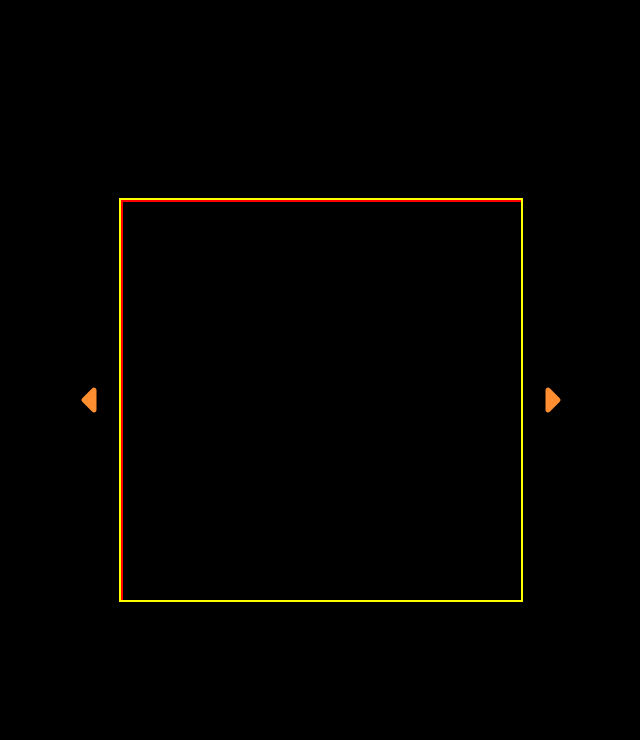
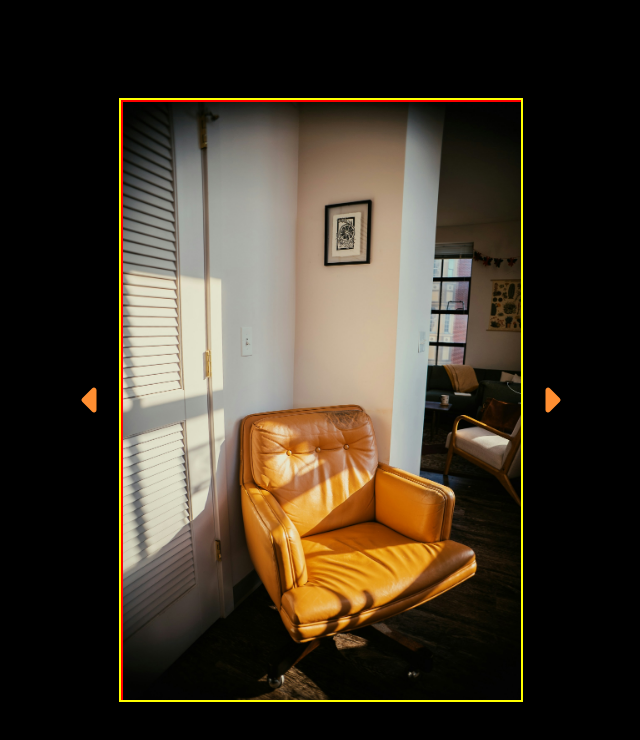
Before and after one commit to Julczan/image_carousel_odin, a plain HTML site: page index.html in a window 1280 px wide. Shown: the whole page, without its empty margins (319-959 px from the left). Drawn offline with Linux system fonts and the light colour scheme.

Commit message:
adding images

```diff
--- a/index.html
+++ b/index.html
@@ -20,7 +20,12 @@
     </svg>
 
     <div class="frame">
-      <div id="slider" class="slider-start"></div>
+      <div id="slider" class="slider-start">
+        <img id="first" src="/assets/first.jpg" alt="chair" />
+        <img id="second" src="/assets/second.jpg" alt="mountain" />
+        <img id="third" src="/assets/third.jpg" alt="chair" />
+        <img id="last" src="/assets/last.jpg" alt="street" />
+      </div>
     </div>
 
     <svg class="next" xmlns="http://www.w3.org/2000/svg" viewBox="0 0 24 24">
--- a/styles.css
+++ b/styles.css
@@ -12,7 +12,7 @@ body {
 .slider-third,
 .slider-last {
   width: 1600px;
-  height: 400px;
+  height: 600px;
   border: solid red 2px;
   position: absolute;
 }
@@ -27,10 +27,15 @@ body {
   right: 0px;
 }
 
+#slider {
+  display: grid;
+  grid-template-columns: repeat(4, 1fr);
+}
+
 .frame {
   position: relative;
   width: 400px;
-  height: 400px;
+  height: 600px;
   border: solid yellow 2px;
   overflow: hidden;
 }
@@ -39,3 +44,8 @@ svg {
   width: 60px;
   height: 60px;
 }
+
+img {
+  width: 400px;
+  height: 600px;
+}
```
Also changed, not shown: assets/first.jpg (added), assets/last.jpg (added), assets/second.jpg (added), assets/third.jpg (added).
